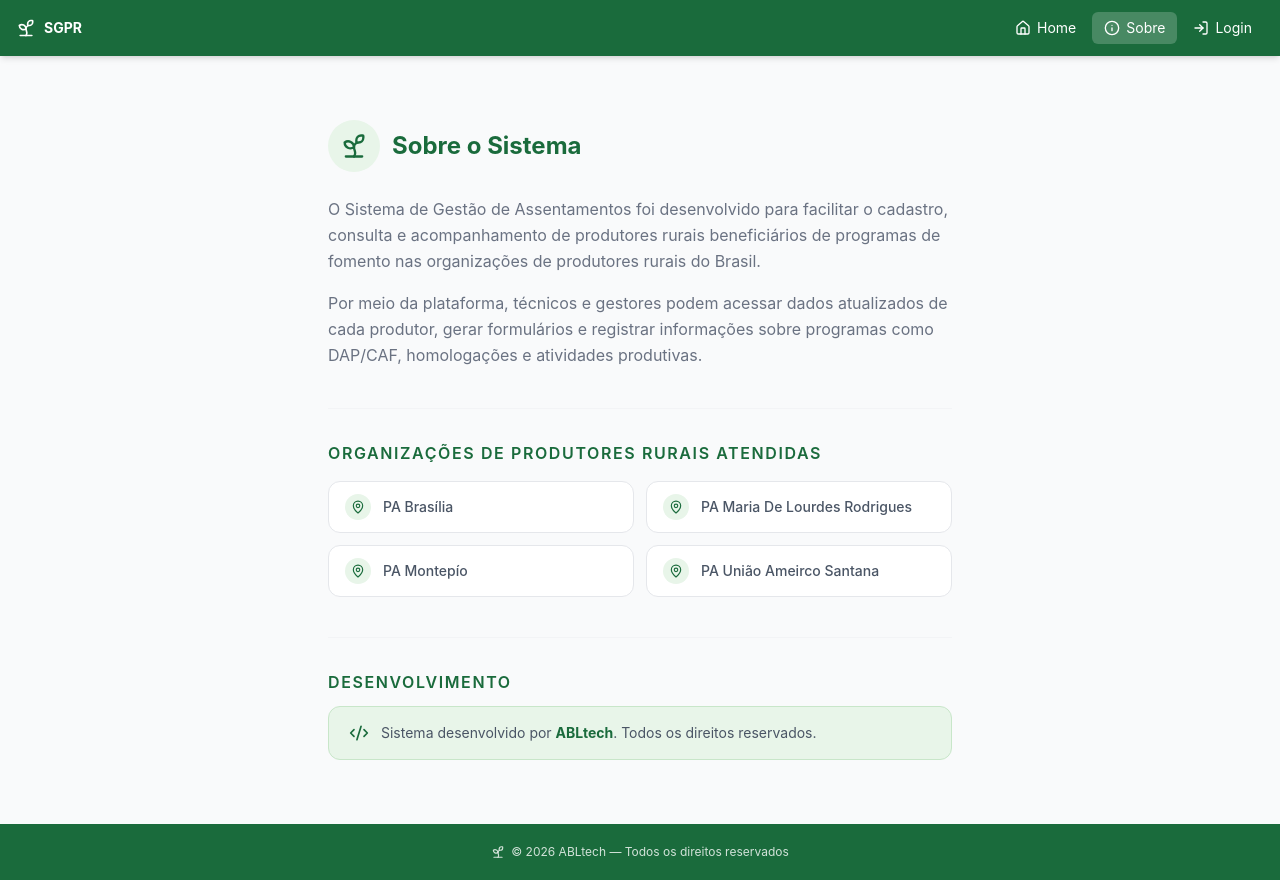
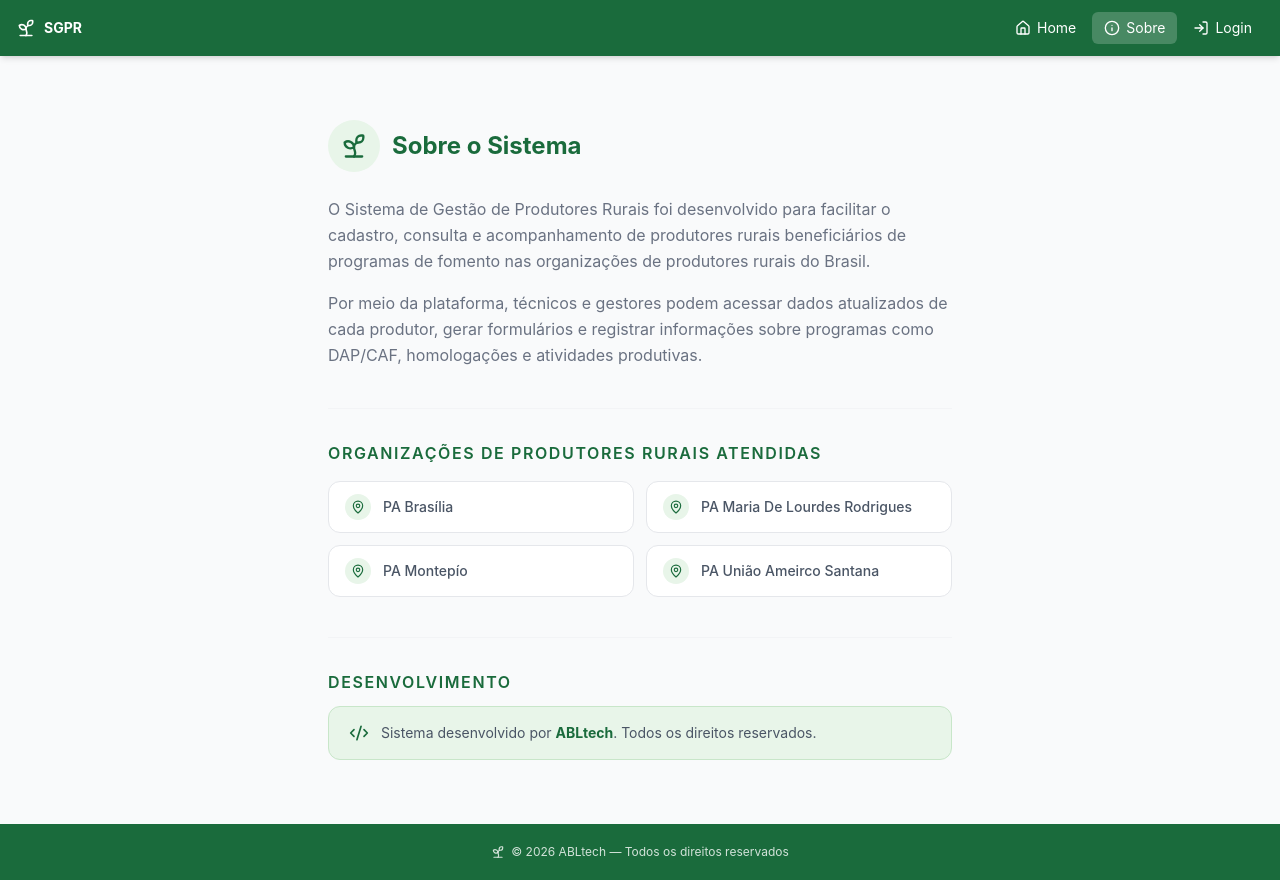
Before and after one commit to assuncaolucasss/SistemaGestaoProdutores, a Vue app in the folder frontend/: page /sobre in a window 1280 px wide. Built offline with nearby package versions, Linux system fonts and the light colour scheme; no server answers.

Commit message:
Update system description in SobreView.vue

```diff
--- a/frontend/src/views/SobreView.vue
+++ b/frontend/src/views/SobreView.vue
@@ -10,7 +10,7 @@
     </div>
 
     <p class="text-gray-500 mb-4">
-      O Sistema de Gestão de Assentamentos foi desenvolvido para facilitar o cadastro,
+      O Sistema de Gestão de Produtores Rurais foi desenvolvido para facilitar o cadastro,
       consulta e acompanhamento de produtores rurais beneficiários de programas de fomento
       nas organizações de produtores rurais do Brasil.
     </p>
```
